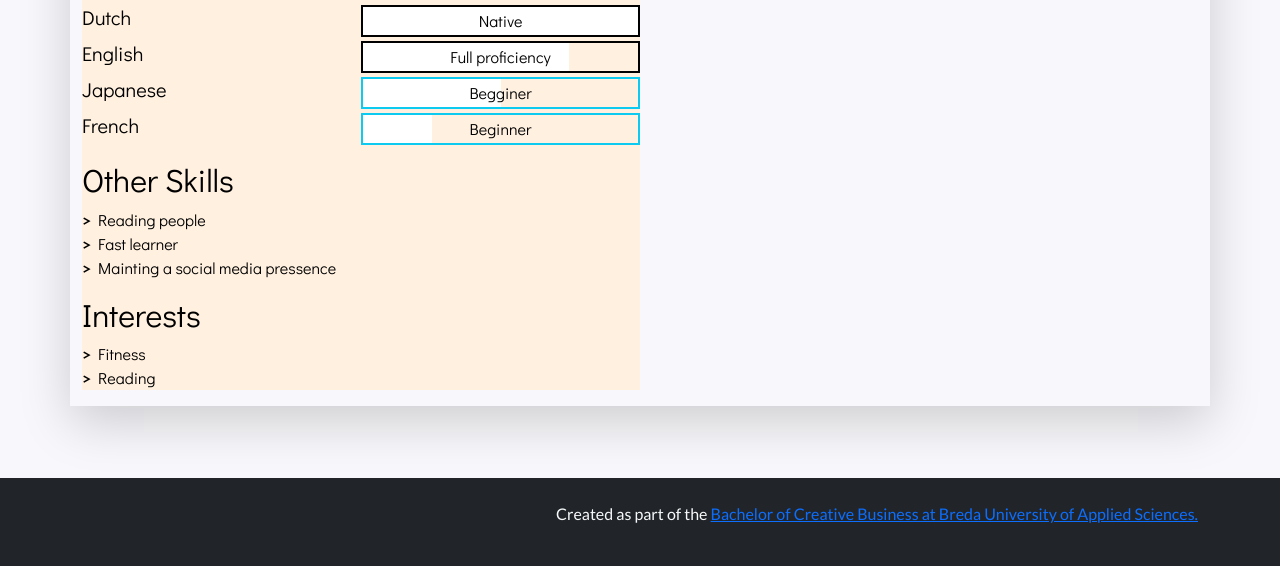
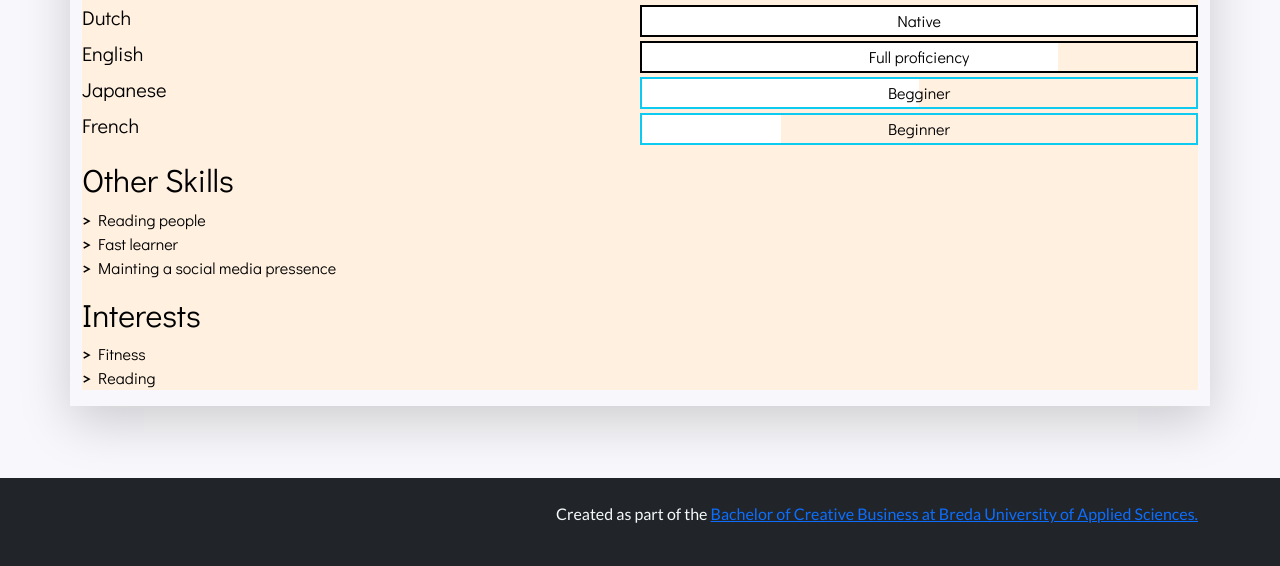
Before and after one commit to sashabby/template-prj4, a plain HTML site: page index.html in a window 1280 px wide. Shown: the part 1039-1605 px from the top of the page. Drawn offline with nearby package versions, Linux system fonts and the light colour scheme.

Commit message:
update 7

```diff
--- a/index.html
+++ b/index.html
@@ -166,7 +166,7 @@
           We now move on to the column with contact details, languages and other skills
           <aside> is also a semantic element.
         -->
-        <aside class="col-md-3 col-lg-12 col-xl-6 resume-aside">
+        <aside class="col-md-3 col-lg-12 col-xl-12 resume-aside">
 
           <!-- The first block will be contact details -->
           <section class="my-3 aside-section">
```
